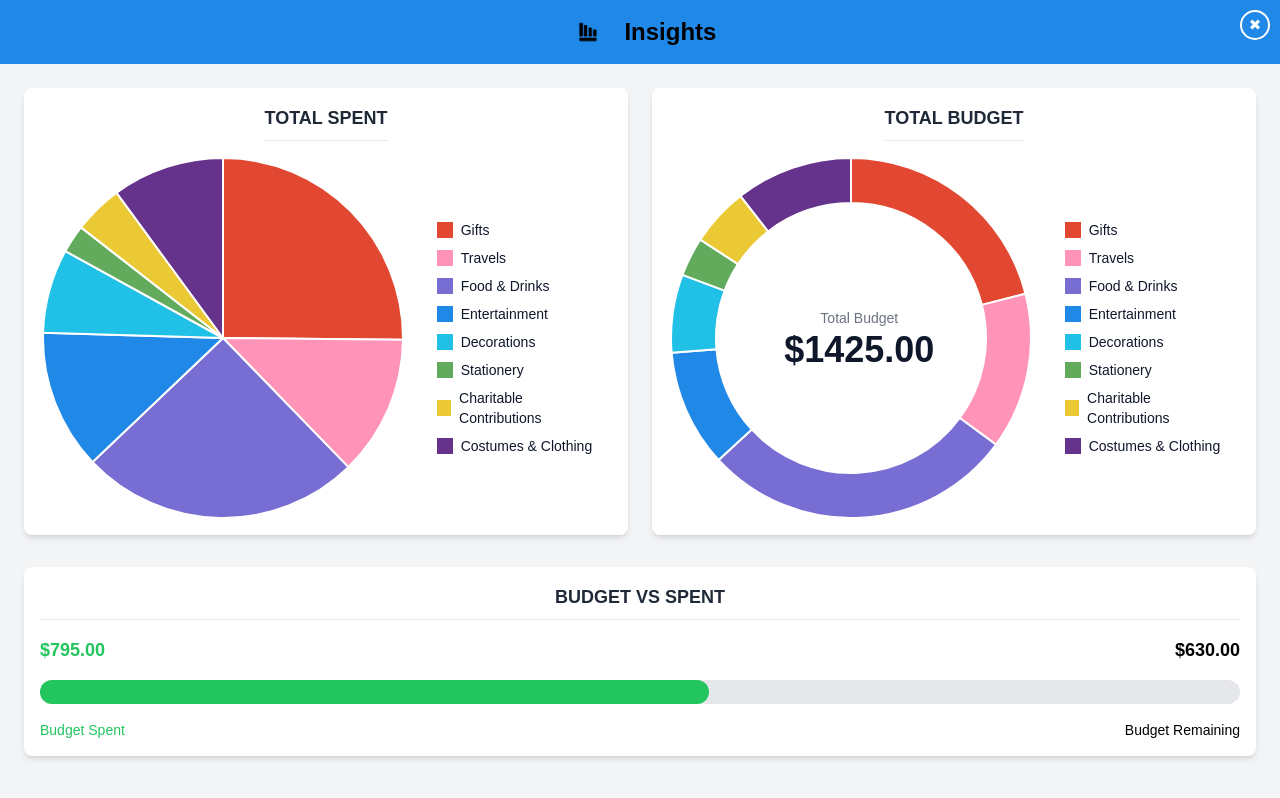
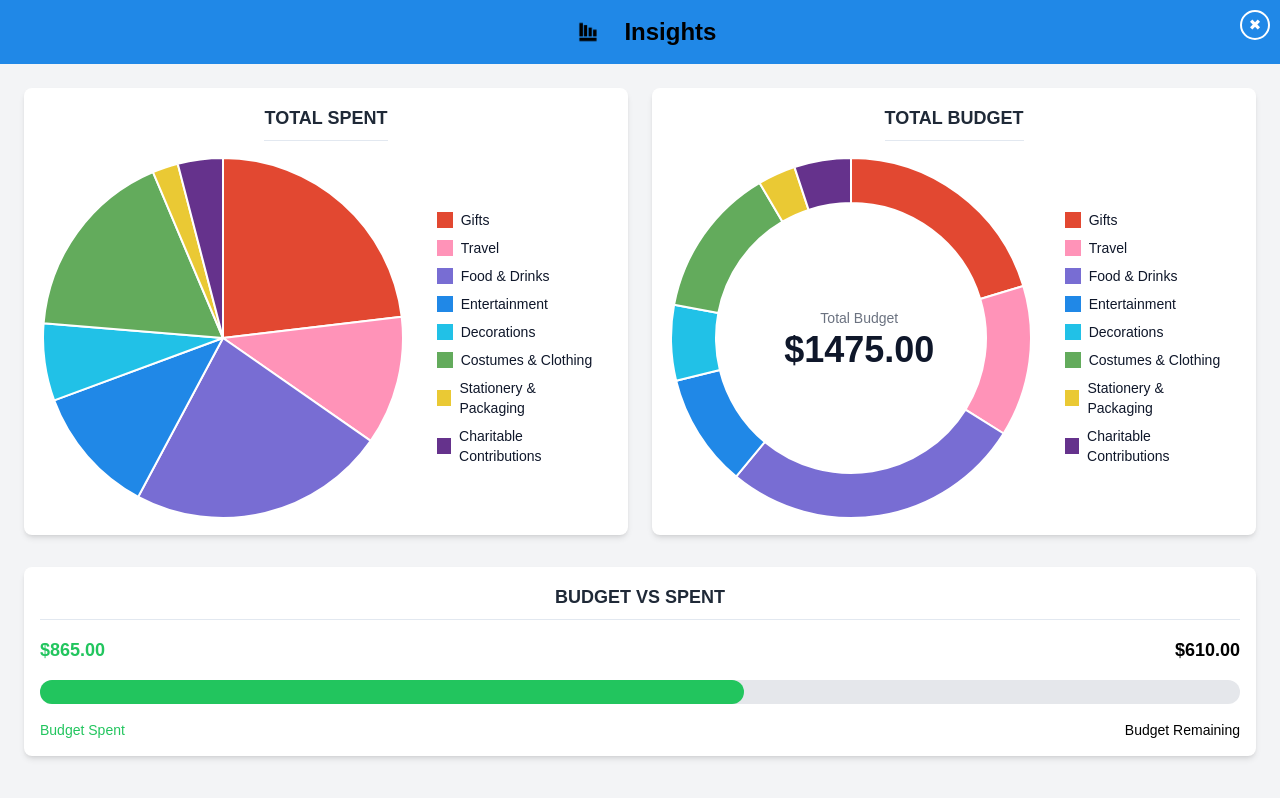
Before and after one commit to Meow-pilli/budget-tool-popup, a React (Vite) app: page /insights in a window 1280 px wide. Built offline with nearby package versions, Linux system fonts and the light colour scheme.

Commit message:
Updated Insights

```diff
--- a/src/routes/Insights.tsx
+++ b/src/routes/Insights.tsx
@@ -15,13 +15,13 @@ const Insights = () => {
 
   const categories = [
     { name: "Gifts", budget: 300, spent: 200, color: "#E24831" },
-    { name: "Travels", budget: 200, spent: 100, color: "#FF93B8" },
+    { name: "Travel", budget: 200, spent: 100, color: "#FF93B8" },
     { name: "Food & Drinks", budget: 400, spent: 200, color: "#786DD3" },
     { name: "Entertainment", budget: 150, spent: 100, color: "#2088E7" },
     { name: "Decorations", budget: 100, spent: 60, color: "#21C1E7" },
-    { name: "Stationery", budget: 50, spent: 20, color: "#63AB5C" },
-    { name: "Charitable Contributions", budget: 75, spent: 35, color: "#EAC934" },
-    { name: "Costumes & Clothing", budget: 150, spent: 80, color: "#65328C" },
+    { name: "Costumes & Clothing", budget: 200, spent: 150, color: "#63AB5C" },
+    { name: "Stationery & Packaging", budget: 50, spent: 20, color: "#EAC934" },
+    { name: "Charitable Contributions", budget: 75, spent: 35, color: "#65328C" },
   ];
 
   const totalBudget = categories.reduce((sum, cat) => sum + cat.budget, 0);
```
